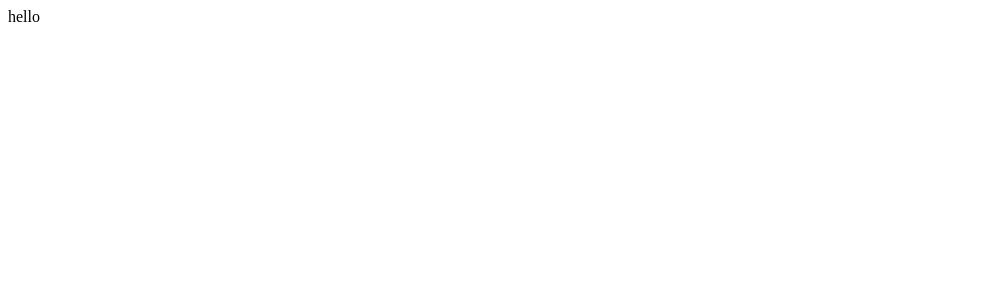
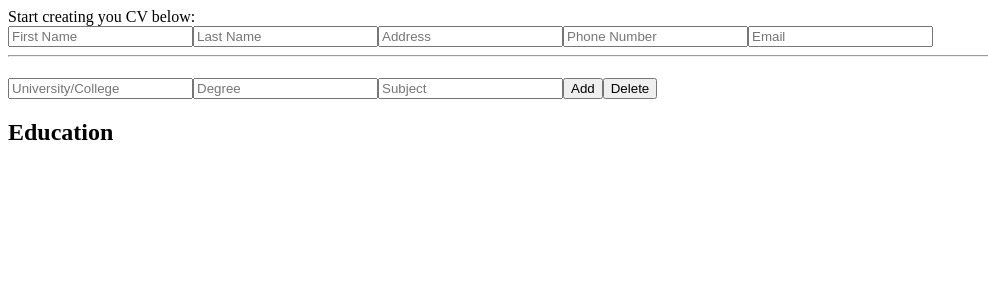
Before and after one commit to jthesimple/cvapplication, a React (Create React App) app in the folder cv-project/: page / in a window 1280 px wide. Shown: the top 300 px of the page, without its empty margins (0-988 px from the left). Built offline with nearby package versions, Linux system fonts and the light colour scheme.

Commit message:
Created education component

```diff
--- a/cv-project/src/App.js
+++ b/cv-project/src/App.js
@@ -1,10 +1,18 @@
+import React, { Component } from "react";
+import Education from "./components/education.js";
+import Personal from './components/personal.js';
+
+class App extends Component {
+  render() {
+    return (
+    <>
+      <div>Start creating you CV below:</div>
+      <Personal/>
+      <Education/>
+    </>
+    );
+  }
+}
 
 
-function App() {
-  return (
-    <div>hello
-    </div>
-  );
-}
-
 export default App;
--- /dev/null
+++ b/cv-project/src/components/education.js
@@ -0,0 +1,50 @@
+import { Component } from 'react';
+
+class Education extends Component {
+    constructor(){
+        super();
+
+        this.state = {
+            university: '',
+            degree: '',
+            subject: '',
+
+        };
+
+        this.onClickAddBtn = this.onClickAddBtn.bind(this);
+
+    };
+
+    onClickAddBtn(){
+        console.log('clicked');
+    }
+
+
+    render(){
+
+        return(
+            <>
+            <label>
+                <input placeholder='University/College'/>
+            </label>
+            <label>
+                <input placeholder='Degree'/>
+            </label>
+            <label>
+                <input placeholder='Subject'/>
+            </label>
+            <button onClick={this.onClickAddBtn}>Add</button>
+            <button>Delete</button>
+            <h2>Education</h2>
+            </>
+        );
+    }
+};
+
+
+
+
+
+
+
+export default Education;
--- a/cv-project/src/components/personal.js
+++ b/cv-project/src/components/personal.js
@@ -0,0 +1,82 @@
+import { Component } from 'react';
+
+class Personal extends Component {
+    constructor(){
+        super();
+
+        this.state = {
+            firstName: '',
+            lastName: '',
+            address: '',
+            phoneNumber: '',
+            email: '',
+        }
+
+    };
+
+    handleChangeFirst = (e) => {
+        this.setState({
+            firstName: e.target.value,
+        });
+    };
+
+    handleChangeLast = (e) => {
+        this.setState({
+            lastName: e.target.value,
+        });
+    };
+
+    handleChangeAddress = (e) =>{
+        this.setState({
+            address: e.target.value,
+        });
+    };
+
+    handleChangeNumber = (e) =>{
+        this.setState({
+            phoneNumber: e.target.value,
+        });
+    };
+
+    handleChangeEmail = (e) =>{
+        this.setState({
+            email: e.target.value,
+        });
+    };
+
+
+
+
+    render() {
+        const {firstName, lastName, address, phoneNumber, email} = this.state;
+
+      return (<>
+      <label>
+        <input onChange={this.handleChangeFirst} value={firstName} placeholder='First Name'/>
+     </label>
+     <label>
+        <input onChange={this.handleChangeLast} value={lastName} placeholder='Last Name'/>
+     </label>
+     <label>
+        <input onChange={this.handleChangeAddress} value={address} placeholder='Address'/>
+     </label>
+     <label>
+        <input onChange={this.handleChangeNumber} value={phoneNumber} placeholder='Phone Number'/>
+     </label>
+     <label>
+        <input onChange={this.handleChangeEmail} value={email} placeholder='Email'/>
+     </label>
+     <hr></hr>
+
+     <h1>{firstName} {lastName} </h1>
+     <div>{address}</div>
+     <div>{phoneNumber}</div>
+     <div>{email}</div>
+
+      </>
+      );
+    }
+}
+
+
+export default Personal;
--- a/cv-project/src/index.js
+++ b/cv-project/src/index.js
@@ -1,6 +1,7 @@
 import React from 'react';
 import ReactDOM from 'react-dom/client';
 import App from './App';
+
 
 
 const root = ReactDOM.createRoot(document.getElementById('root'));
```
